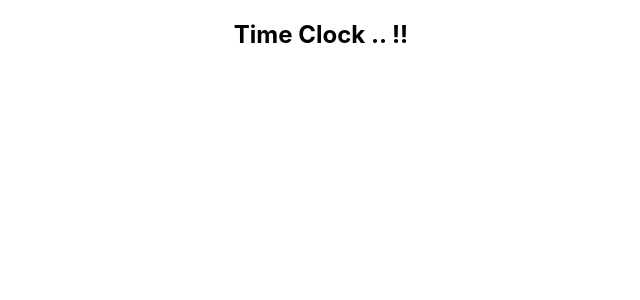
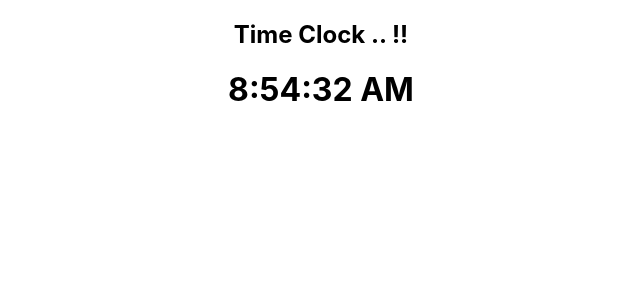
Before and after one commit to Ajit24/React_revision, a React (Create React App) app in the folder react-all/: page / in a window 1280 px wide. Shown: the top 300 px of the page, without its empty margins (319-959 px from the left). Built offline with nearby package versions, Linux system fonts and the light colour scheme.

Commit message:
time clock

```diff
--- a/react-all/src/Component/TimeClock/TimeClock.jsx
+++ b/react-all/src/Component/TimeClock/TimeClock.jsx
@@ -1,11 +1,30 @@
 import React from 'react'
 import './TimeClock.css'
+import {useState,useEffect} from "react"
+
 
 
 const TimeClock = () => {
+
+    var time =[];
+   time = new Date().toLocaleTimeString();
+   const [ctime,setCtime] = useState(time)
+
+     setInterval(()=>{
+      var time =[];
+      time = new Date().toLocaleTimeString();
+       setCtime(ctime)
+     },1000)
+
+
+
+  console.log(time)
+
   return (
     <div>
         <h2>Time Clock .. !!</h2>
+
+       <h1>{time}</h1>
 
 
     </div>
```
